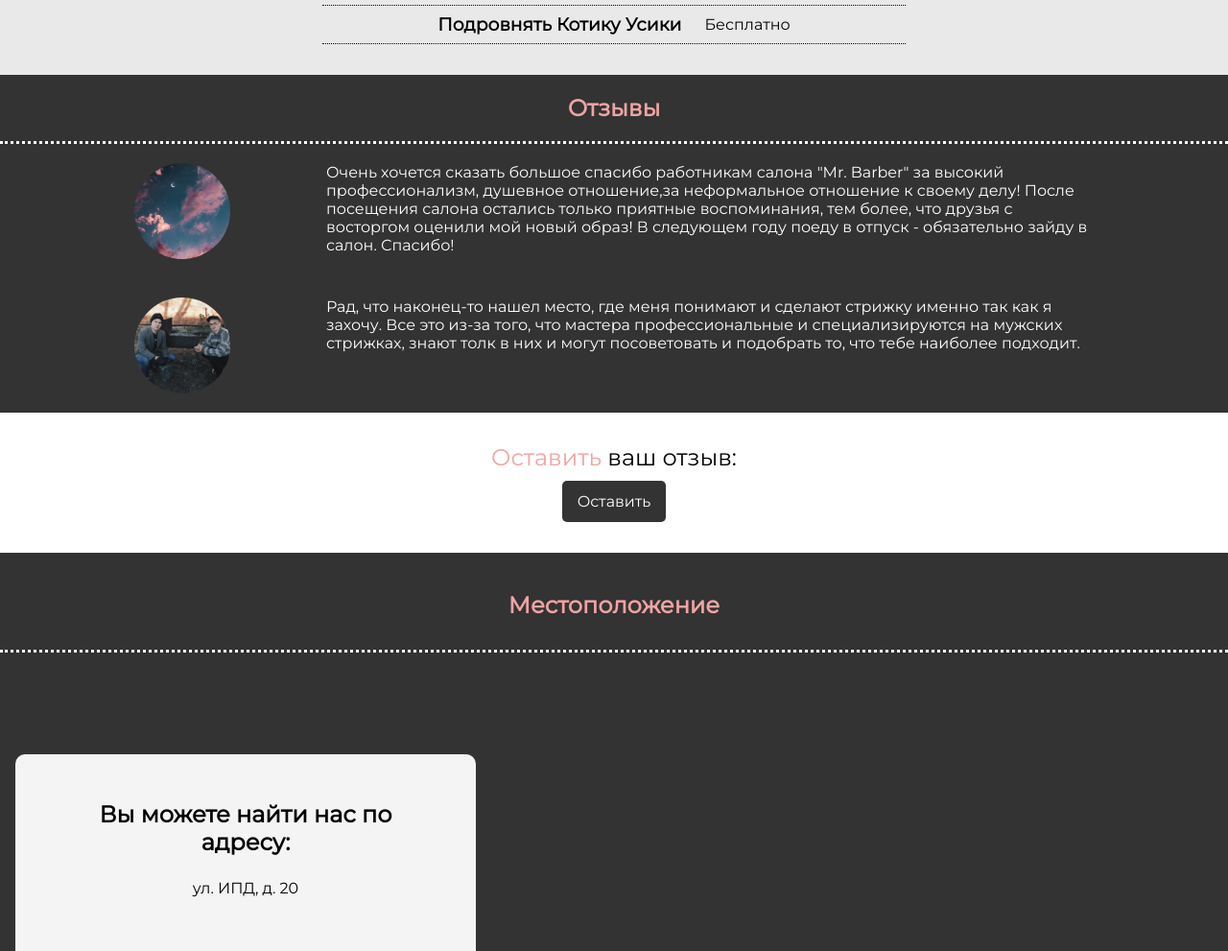
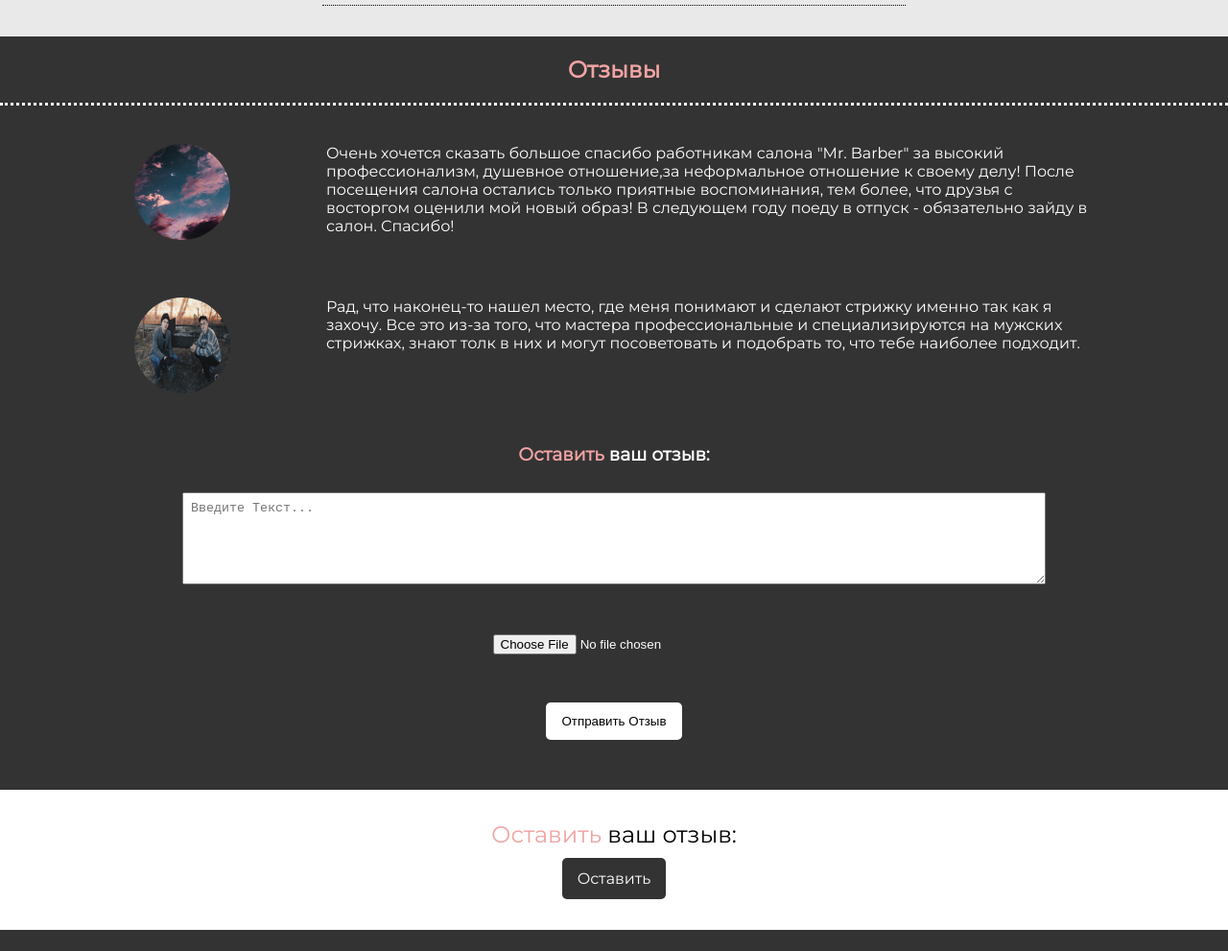
Before and after one commit to Motahard/Mr.-Barber, a plain HTML site: page index.html in a window 1280 px wide. Shown: the part 1906-2897 px from the top of the page at 96% size. Drawn offline with nearby package versions, Linux system fonts and the light colour scheme.

Commit message:
feedback

```diff
--- a/css/style.css
+++ b/css/style.css
@@ -292,8 +292,7 @@ a {
 
 
 
-#feedback .container .img1 {
-  background: url('../img/people1.jpg') no-repeat center center/cover;
+#feedback .container .img img{
   border-radius: 50%;
   width: 100px;
   height: 100px;
@@ -304,25 +303,57 @@ a {
   max-width: 1000px;
 }
 
-#feedback .container .img1-content {
+#feedback .container .img-content {
   float: right;
   max-width: 80%;
 }
 
-#feedback .container .img2 {
-  background: url('../img/people2.jpg') no-repeat center center/cover;
+#feedback .container .img {
   border-radius: 50%;
   width: 100px;
   height: 100px;
   float: left;
 }
-#feedback .container .img2-content {
+#feedback .container .img-content {
   float: right;
   max-width: 80%;
 }
 
 #feedback .container div {
   margin: 20px 0px;
+}
+
+#feedback .container form .flex {
+  margin: auto;
+  display: flex;
+  flex-direction: column;
+  align-items: center;
+  justify-content: center;
+  text-align: center;
+  width: 100%;
+  margin: 2rem 0;
+}
+
+#feedback .container form .flex div {
+  width: 100%;
+}
+
+#feedback .container form .flex #feedback_text {
+  max-width: 90%;
+  min-width: 90%;
+  margin: 0.5rem 0;
+  padding: 0.5rem;
+  min-height: 6rem;
+}
+
+#feedback .container form .flex #feedback_call {
+  background-color: #fff;
+  color: #000;
+}
+
+#feedback .container .flex #feedback_call:hover {
+  background-color: #f1a3a3;
+  cursor: pointer;
 }
 
 #contact {
@@ -512,12 +543,12 @@ a {
     display: none;
   }
 
-  #feedback .container .img1, #feedback .container .img2 {
+  #feedback .container .img {
     height: 150px;
     width: 150px;
   }
 
-  #feedback .container .img1-content, #feedback .container .img2-content {
+  #feedback .container .img-content{
     display: block;
     text-align: center;
   }
--- a/index.html
+++ b/index.html
@@ -83,26 +83,42 @@
           <h3>Тонирование Бороды</h3>
           <p>10 руб.</p>
         </div>
-        <div>
-          <h3>Подровнять Котику Усики</h3>
-          <p>Бесплатно</p>
-        </div>
       </div>
     </section>
 
   <section id="feedback">
     <h2><span class="text-primary">Отзывы</span></h2>
     <div class="container">
-      <div class="img1"></div>
-      <div class="img1-content">
-        <p>Очень хочется сказать большое спасибо работникам салона "Mr. Barber" за высокий профессионализм, душевное отношение,за неформальное отношение к своему делу! После посещения салона остались только приятные воспоминания, тем более, что друзья с восторгом оценили мой новый образ! В следующем году поеду в отпуск - обязательно зайду в салон. Спасибо!</p>
+      <div id="feedback-content">
+        <div class="people">
+          <div class="img"><img src="./img/people1.jpg" alt=""></div>
+          <div class="img-content">
+            <p>Очень хочется сказать большое спасибо работникам салона "Mr. Barber" за высокий профессионализм, душевное отношение,за неформальное отношение к своему делу! После посещения салона остались только приятные воспоминания, тем более, что друзья с восторгом оценили мой новый образ! В следующем году поеду в отпуск - обязательно зайду в салон. Спасибо!</p>
+          </div>
+          <div class="clr"></div>
       </div>
-      <div class="clr"></div>
-      <div class="img2"></div>
-      <div class="img2-content">
+      <div class="people">
+      <div class="img"><img src="./img/people2.jpg" alt=""></div>
+      <div class="img-content">
         <p>Рад, что наконец-то нашел место, где меня понимают и сделают стрижку именно так как я захочу. Все это из-за того, что мастера профессиональные и специализируются на мужских стрижках, знают толк в них и могут посоветовать и подобрать то, что тебе наиболее подходит.</p>
       </div>
       <div class="clr"></div>
+    </div>
+  </div>
+        <form>
+          <div class="flex">
+            <h3><span class="text-primary">Оставить</span> ваш отзыв: </label></h3>
+            <div>
+                <textarea name="feedback_text" id="feedback_text" placeholder="Введите Текст..."></textarea>
+            </div>
+            <div>
+              <input type="file" id="feedback_img" value="Выберите картинку">
+            </div>
+            <div>
+              <button id="feedback_call" class="btn" onclick="insert()">Отправить Отзыв</button>
+            </div>
+          </div>
+        </form>
   </div>
   </section>
 
@@ -159,5 +175,6 @@
     <script src="https://api-maps.yandex.ru/2.1/?lang=ru_RU&amp;apikey=<d5c4bcc2-6cff-41ab-9435-7631b91b661c>" type="text/javascript"></script>
   <script src="./js/main.js"></script>
   <script src="js/preload.js"></script>
+  <script src="js/feedback.js"></script>
 </body>
 </html>
--- /dev/null
+++ b/js/feedback.js
@@ -0,0 +1,10 @@
+var parentElem = document.getElementById('feedback-content')
+var btn = document.getElementById('feedback_call');
+
+function insert() {
+var newFeedback = document.createElement('div');
+newFeedback.className = "people";
+newFeedback.innerHTML = "<div class='img'><img src='./img/people2.jpg'></div><div class='img-content'>124124</div>";
+parentElem.appendChild(newFeedback);
+
+}
```
Also changed, not shown: form.html (+0 -1 lines).
